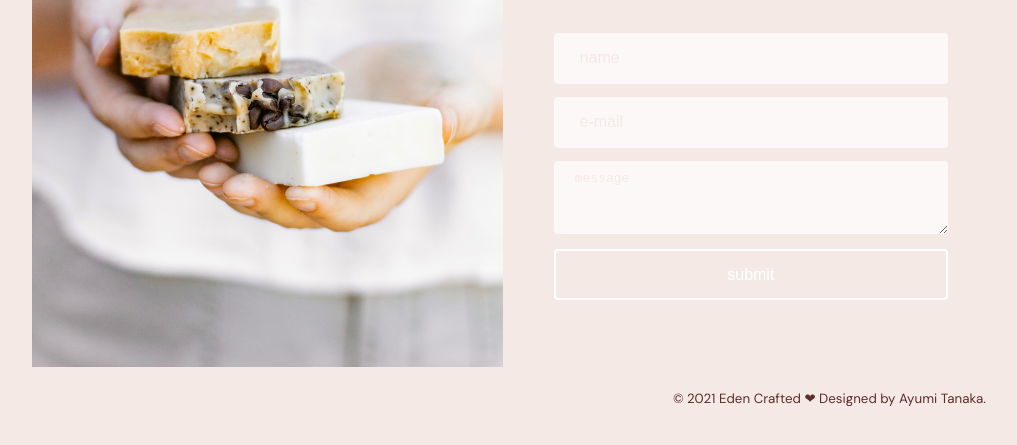
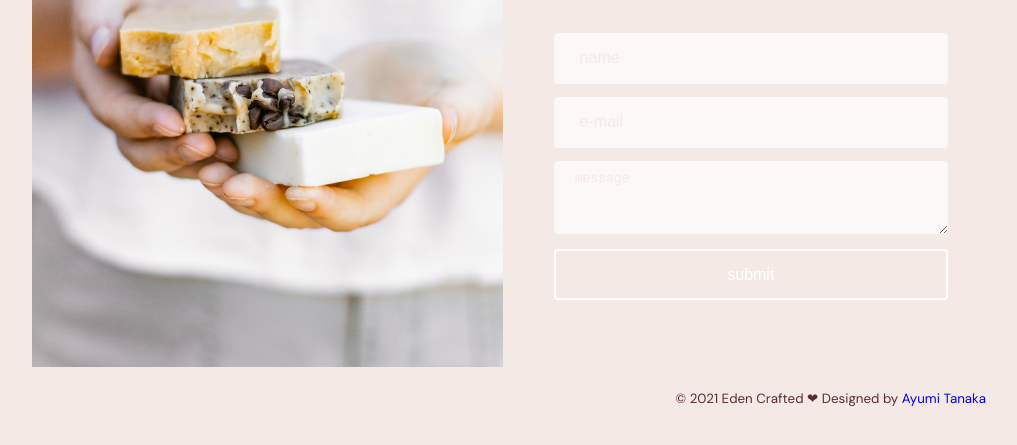
Before and after one commit to ayumitanaka13/eden-crafted, a website: page index.html in a window 1280 px wide. Shown: the part 2707-3152 px from the top of the page, without its empty margins (230-1247 px from the left). Drawn offline with nearby package versions, Linux system fonts and the light colour scheme.

Commit message:
modified index.html

```diff
--- a/index.html
+++ b/index.html
@@ -173,7 +173,7 @@
                 <input id="submit" type="submit" value="submit">
               </form>
             </div>
-            <small>©︎ 2021 Eden Crafted ❤︎ Designed by Ayumi Tanaka.</small>
+            <small>©︎ 2021 Eden Crafted ❤︎ Designed by <a href="https://ayumitanaka.net/">Ayumi Tanaka</a></small>
           </div>
         </div>
         <!-- contents__main end -->
```
